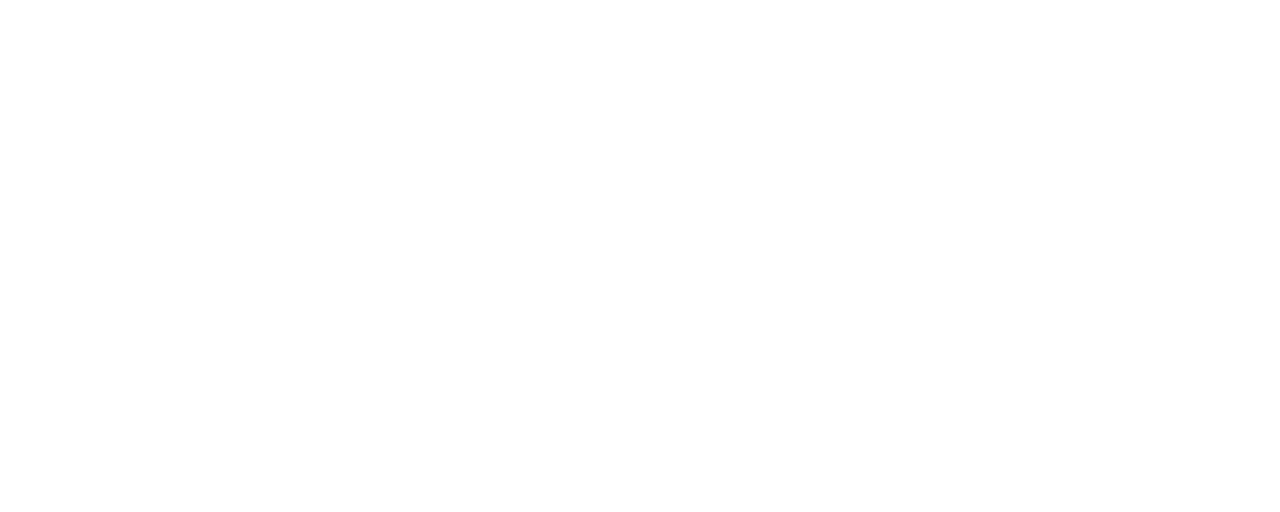
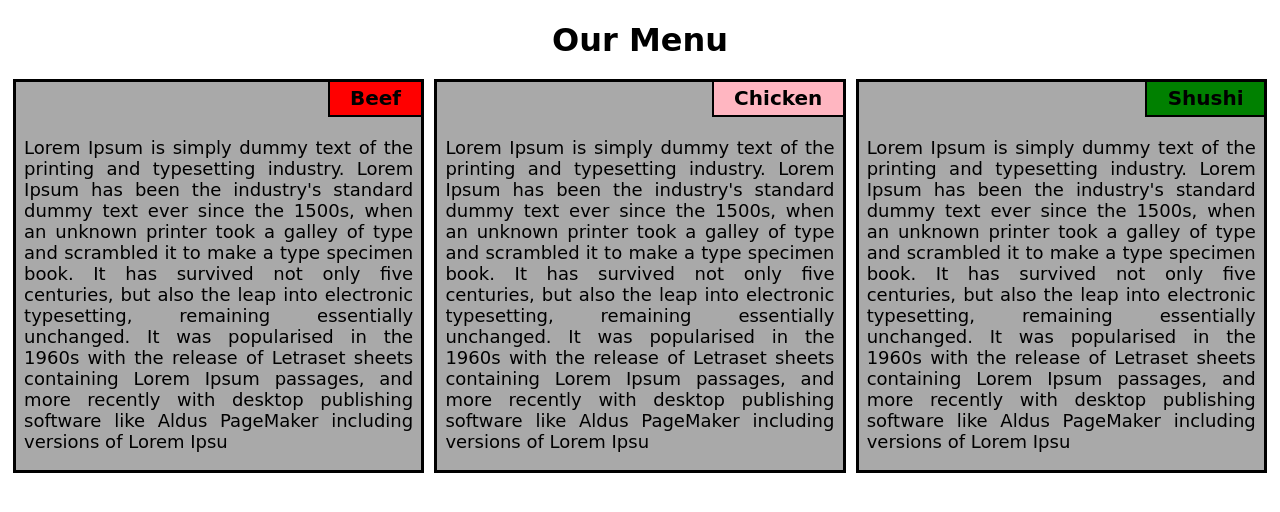
Before and after one commit to alohane/First_Project_Web, a plain HTML site: page index.html in a window 1280 px wide. Drawn offline with Linux system fonts and the light colour scheme.

Commit message:
final first project

```diff
--- a/index.html
+++ b/index.html
@@ -1,10 +1,123 @@
 <!DOCTYPE html>
 <html lang="en">
 <head>
-    <meta charset="UTF-8">
-    <title>Title</title>
+    <meta charset="utf-8">
+    <meta name="viewport" content="width=device-width, initial-scale=1">
+    <title>Our Menu</title>
+    <style>
+
+        /********** Base styles **********/
+        * {
+            box-sizing: border-box;
+            font-family: cursive;
+        }
+        h1 {
+            text-align: center;
+            margin-bottom: 20px;
+        }
+        h2{
+            float:right;
+            padding: 1% 5%;
+            background-color: lightpink;
+            margin-top: -2px;
+            border: 2px solid black;
+            font-size: 125%;
+            margin-right: -2px;
+        }
+        p{
+            font-size: 18px;
+            color: black;
+            padding-left: 2%;
+            padding-right: 2%;
+            text-align:justify;
+            margin-top: 55px;
+            clear: left;
+        }
+
+        .beef{
+            background-color: red;
+        }
+        .shushi{
+            background-color: green;
+        }
+
+        section{
+            background-color: darkgray;
+            border: 3px solid black;
+            margin-bottom: 20px;
+            margin-left: 5px;
+            margin-right: 5px;
+
+        }
+
+
+        /* Simple Responsive Framework. */
+        .row {
+            width: 100%;
+        }
+
+        /********** Large devices only **********/
+        @media (min-width: 992px) {
+            .col-lg-1, .col-lg-2, .col-lg-3 {
+                float: left;
+            }
+            .col-lg-1 {
+                width: 33.33%;
+            }
+            .col-lg-2 {
+                width: 33.33%;
+            }
+            .col-lg-3 {
+                width: 33.33%;
+            }
+        }
+
+        /********** Medium devices only **********/
+        @media (min-width: 768px) and (max-width: 991px) {
+            .col-md-1, .col-md-2, .col-md-3{
+                float: left;
+            }
+            .col-md-1 {
+                width: 50%;
+            }
+            .col-md-2 {
+                width: 50%;
+            }
+            .col-md-3 {
+                width: 100%;
+            }
+        }
+
+        @media (max-width: 767px){
+            .col-sm{
+                float:left;
+                width: 100%;
+            }
+
+                             }
+
+    </style>
 </head>
 <body>
+<h1>Our Menu</h1>
+
+<div class="row">
+    <div class="col-lg-1 col-md-1 col-sm">
+        <section> <h2 class="beef">Beef</h2><p>Lorem Ipsum is simply dummy text of the printing and typesetting industry. Lorem Ipsum has been the industry's standard dummy text ever since the 1500s, when an unknown printer took a galley of type and scrambled it to make a type specimen book. It has survived not only five centuries, but also the leap into electronic typesetting, remaining essentially unchanged. It was popularised in the 1960s with the release of Letraset sheets containing Lorem Ipsum passages, and more recently with desktop publishing software like Aldus PageMaker including versions of Lorem Ipsu
+        </section>
+    </div>
+    <div class="col-lg-2 col-md-2 col-sm">
+        <section> <h2>Chicken</h2><p>Lorem Ipsum is simply dummy text of the printing and typesetting industry. Lorem Ipsum has been the industry's standard dummy text ever since the 1500s, when an unknown printer took a galley of type and scrambled it to make a type specimen book. It has survived not only five centuries, but also the leap into electronic typesetting, remaining essentially unchanged. It was popularised in the 1960s with the release of Letraset sheets containing Lorem Ipsum passages, and more recently with desktop publishing software like Aldus PageMaker including versions of Lorem Ipsu
+        </section>
+    </div>
+    <div class="col-lg-3 col-md-3 col-sm">
+        <section> <h2 class="shushi">Shushi</h2><p>Lorem Ipsum is simply dummy text of the printing and typesetting industry. Lorem Ipsum has been the industry's standard dummy text ever since the 1500s, when an unknown printer took a galley of type and scrambled it to make a type specimen book. It has survived not only five centuries, but also the leap into electronic typesetting, remaining essentially unchanged. It was popularised in the 1960s with the release of Letraset sheets containing Lorem Ipsum passages, and more recently with desktop publishing software like Aldus PageMaker including versions of Lorem Ipsu
+        </section>
+    </div>
+
+</div>
+
+
 
 </body>
 </html>
```
